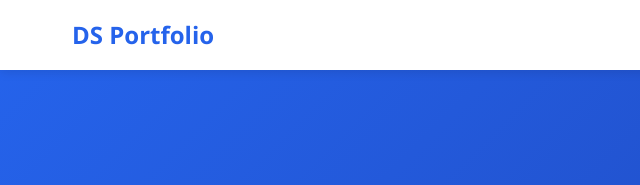
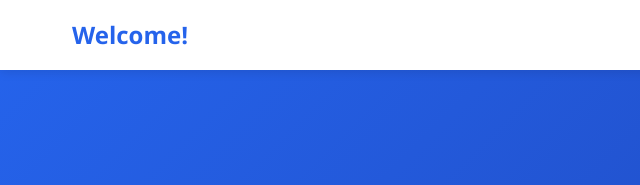
Before and after one commit to khuynh436/Portfolio, a plain HTML site: page index.html in a window 1280 px wide. Shown: the top 185 px of the page, 0-640 px from the left. Drawn offline with Linux system fonts and the light colour scheme.

Commit message:
Replaced DS Portfolio with Welcome

```diff
--- a/index.html
+++ b/index.html
@@ -460,7 +460,7 @@
     <!-- Navigation -->
     <nav>
         <div class="container">
-            <div class="logo">DS Portfolio</div>
+            <div class="logo">Welcome!</div>
             <ul>
                 <li><a href="#home">Home</a></li>
                 <li><a href="#projects">Projects</a></li>
```
